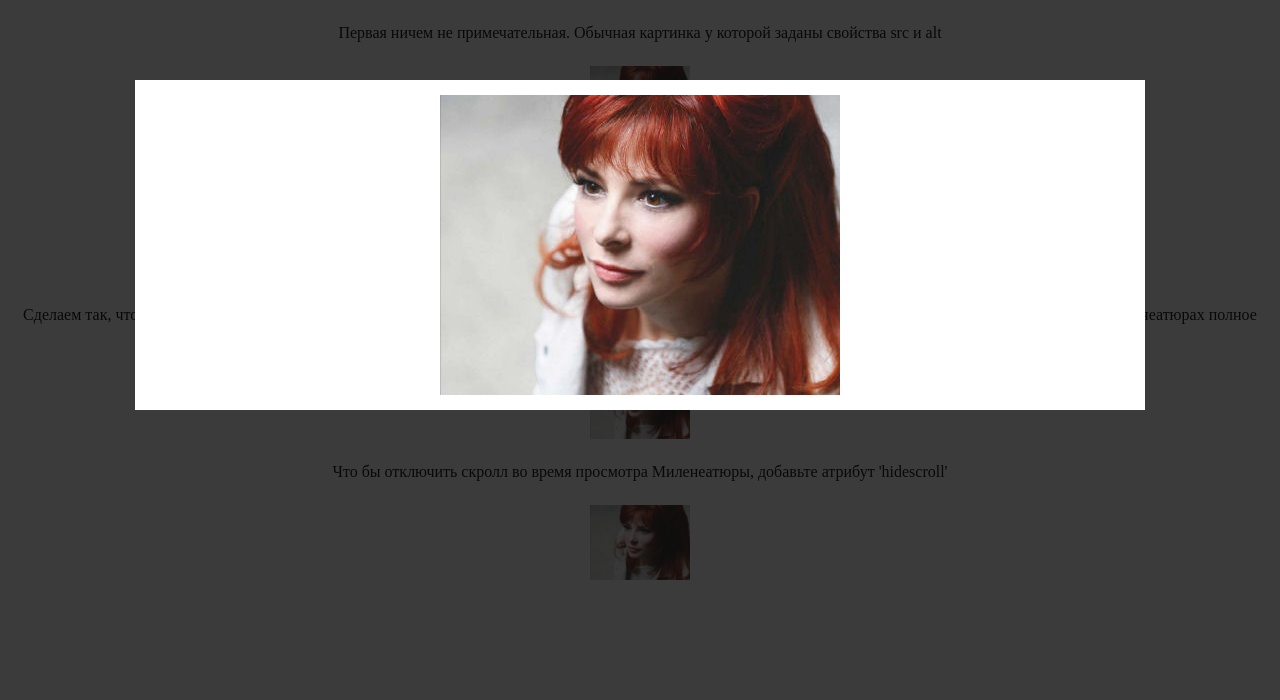
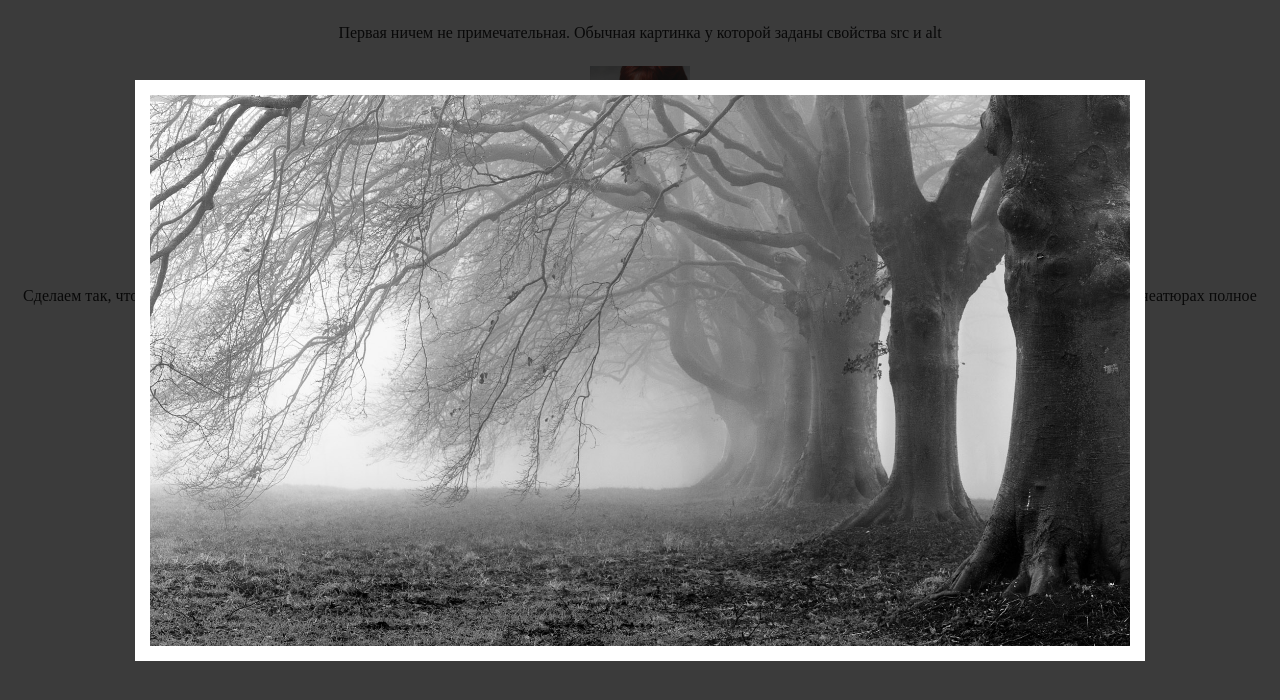
Before and after one commit to desyatkov93/Myleneature, a plain HTML site: page examle/index.html in a window 1280 px wide. Both pictures are taken after a click on the picture 640 px from the left and 244 px from the top of the page. Drawn offline with nearby package versions, Linux system fonts and the light colour scheme.

Commit message:
Commit
bafix

```diff
--- a/examle/index.html
+++ b/examle/index.html
@@ -18,7 +18,7 @@
 <div class="text">
 Подключим Милениатюры с помощью атрибута 'myleneature'... Теперь кликните на изображение.
 </div>
-<img src="4.jpg" myleneature alt = "test">
+<img src="bg.jpg" myleneature alt = "test">
 <div class="text">
 Сделаем так, что бы в открывшемся блоке было другое изображение (полезно, для производительности, если на основной странице будет сжатое превью, а в Миленеатюрах полное изображение. Для этого добавьте атрибут full и адрес другого изображения.
 </div>
--- a/script/Myleneature.css
+++ b/script/Myleneature.css
@@ -22,6 +22,7 @@
 {
 	display: block;
 	width: auto;
+	max-width: 100%;
 	margin: 0 auto;
 	display: none;
 }
```
Also changed, not shown: examle/bg.jpg (added).
